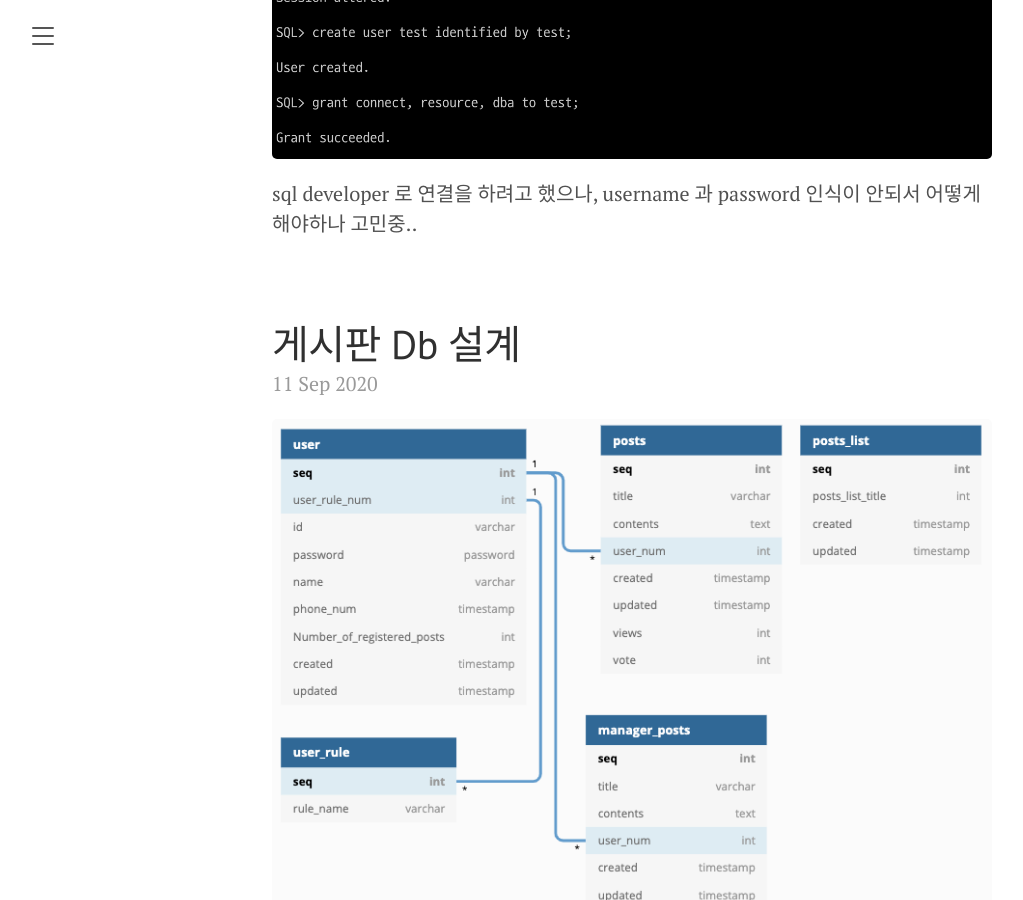
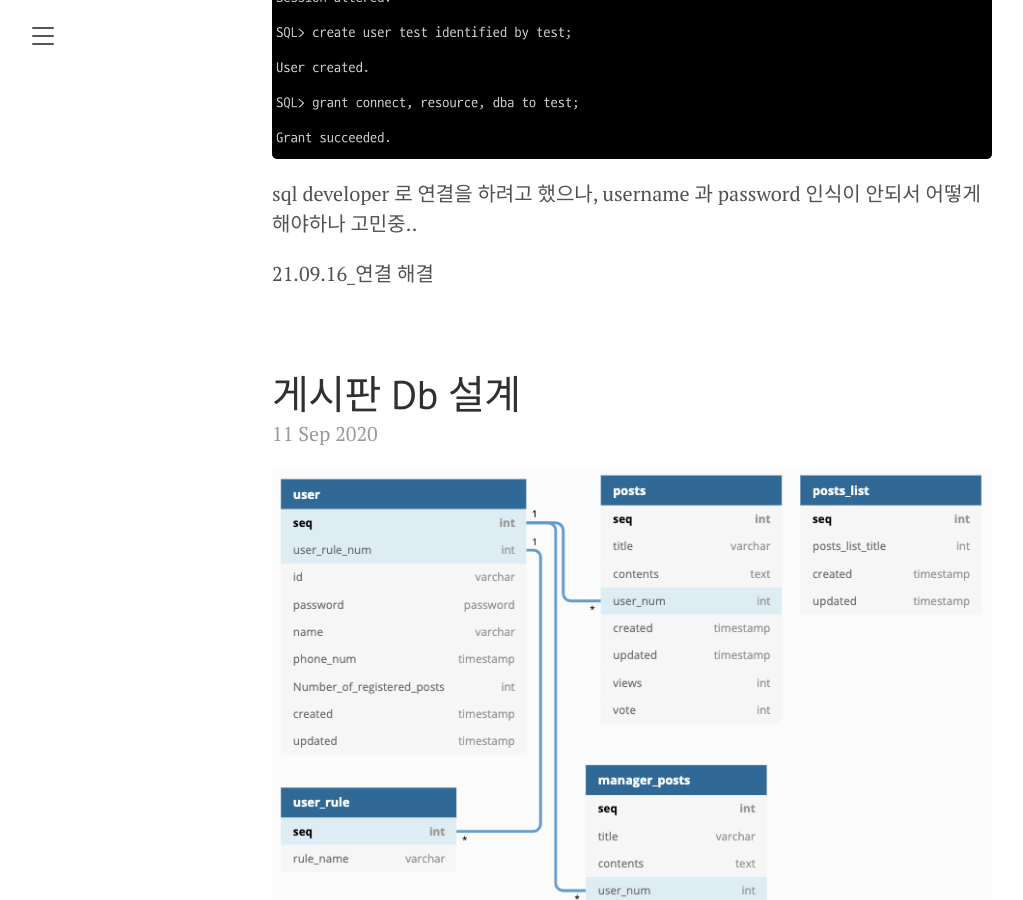
Before and after one commit to iyk2h/iyk2h.github.io, a Jekyll site: the page built from index.html, in a window 1280 px wide and 900 px high, scrolled down 1173 px. Shown: the whole window, without its empty margins (8-1031 px from the left). Built offline with Jekyll 4.4.1, drawn with Linux system fonts in a browser that asks for light colours; the list of posts is cut into pages by our own code.

```diff
--- a/_posts/2020-09-13-Docker-with-Oracle18c-for-macOS.md
+++ b/_posts/2020-09-13-Docker-with-Oracle18c-for-macOS.md
@@ -31,3 +31,5 @@
 
 
 sql developer 로 연결을 하려고 했으나, username 과 password 인식이 안되서 어떻게 해야하나 고민중..
+
+21.09.16_연결 해결
```
